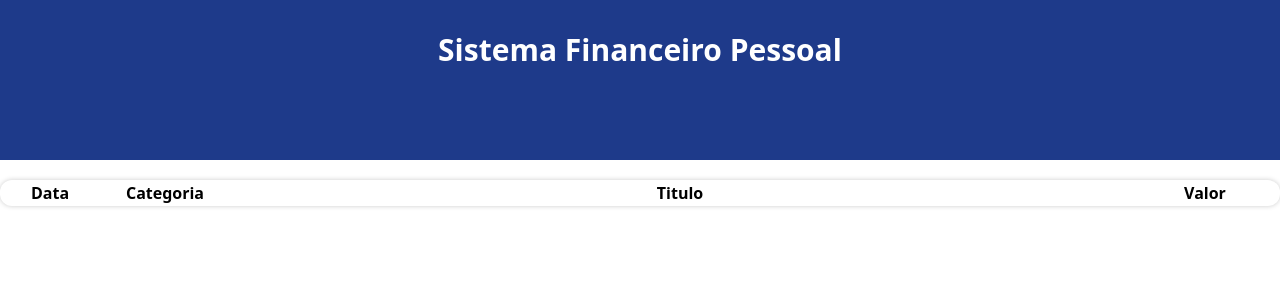
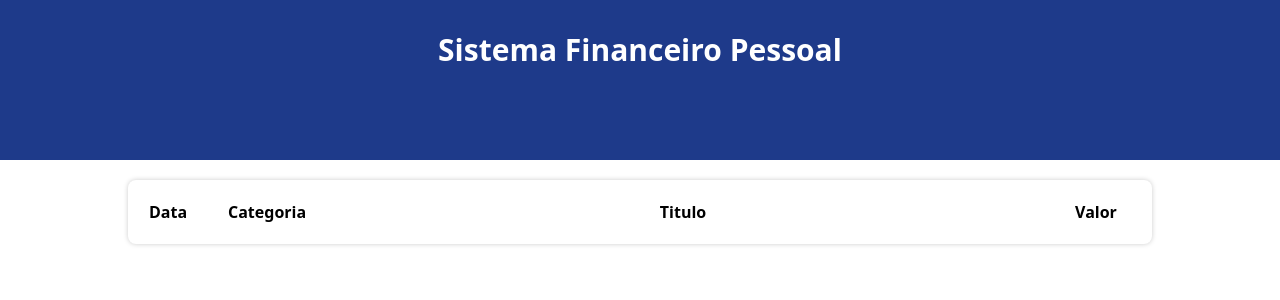
Before and after one commit to FelipeSousaRocha/Sistema-de-Fina-as-Pessoais, a React (Vite) app in the folder SFP/: page / in a window 1280 px wide. Shown: the top 300 px of the page. Built offline with nearby package versions, Linux system fonts and the light colour scheme.

Commit message:
Tirei o Styled-components

```diff
--- a/SFP/src/App.tsx
+++ b/SFP/src/App.tsx
@@ -23,7 +23,7 @@ function App() {
           Sistema Financeiro Pessoal
         </h1>
       </header>
-      <body className="m-auto max-l mb-12">
+      <body className="m-auto max-w-5xl mb-12">
         {/* Area de informacoes */}
 
         {/* Area de insercao */}
--- a/SFP/src/components/TableArea/index.tsx
+++ b/SFP/src/components/TableArea/index.tsx
@@ -1,14 +1,12 @@
-import * as C from './styles'
-
 export function TableArea() {
   return(
-    <table className="w-full bg-white p-3 shadow-[0px_0px_5px_#CCC] rounded-xl mt-5">
+    <table className="w-full bg-white p-5 shadow-[0px_0px_5px_#CCC] rounded-lg mt-5">
        <thead>
           <tr>
-            <C.TableHeadColumn width={100}>Data</C.TableHeadColumn>
-            <C.TableHeadColumn width={130}>Categoria</C.TableHeadColumn>
-            <C.TableHeadColumn>Titulo</C.TableHeadColumn>
-            <C.TableHeadColumn width={150}>Valor</C.TableHeadColumn>
+            <th className='p-5 w-20'>Data</th>
+            <th className='p-5 w-24'>Categoria</th>
+            <th className="p-5 w-auto">Titulo</th>
+            <th className="p-5 w-28">Valor</th>
           </tr>
        </thead>
        <tbody>
--- a/SFP/src/components/TableArea/styles.ts
+++ /dev/null
@@ -1,7 +0,0 @@
-import styled from 'tailwind-styled-components';
-
-export const TableHeadColumn = styled.th<{width?: number}>`//Prop opcional
-  width: ${props => props.width? `${props.width}px` : 'auto'};//Verifica se tem prop
-  padding: 10px 0;
-  text-align: left;
-`;
```
